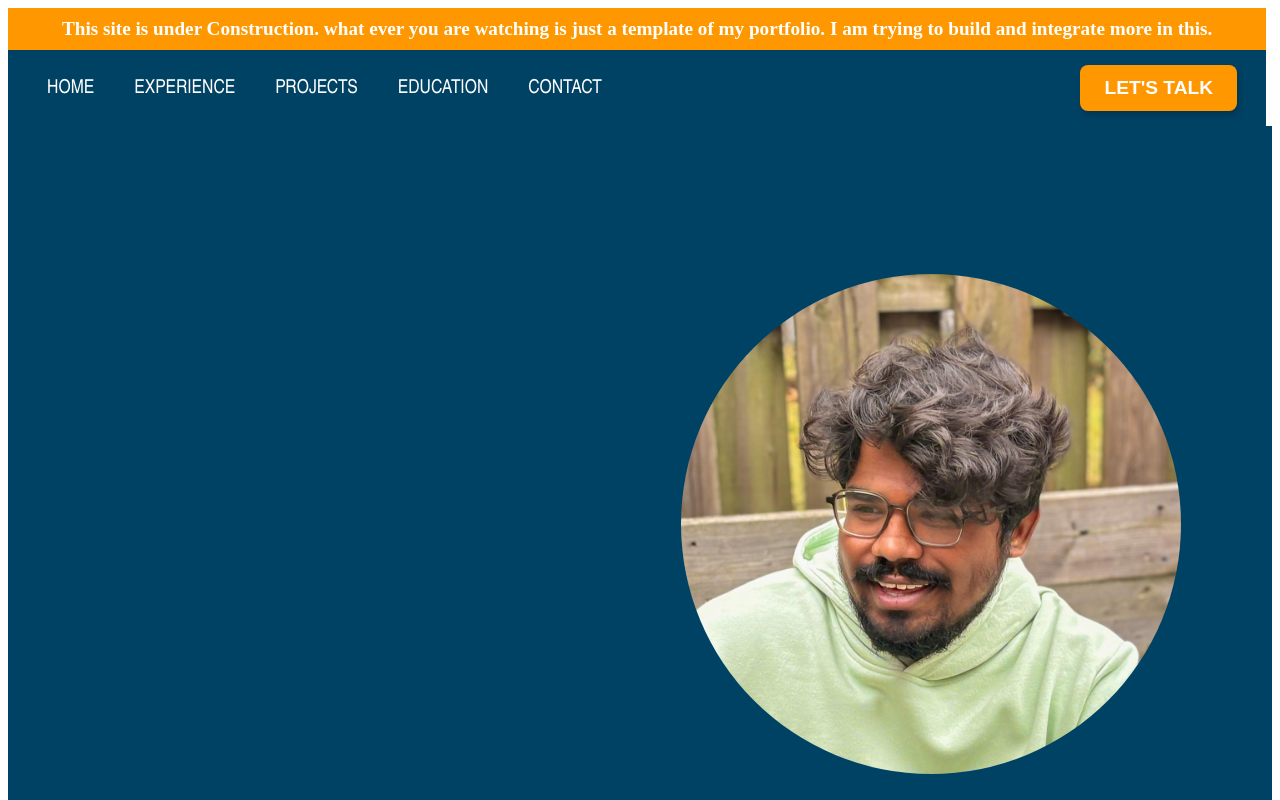
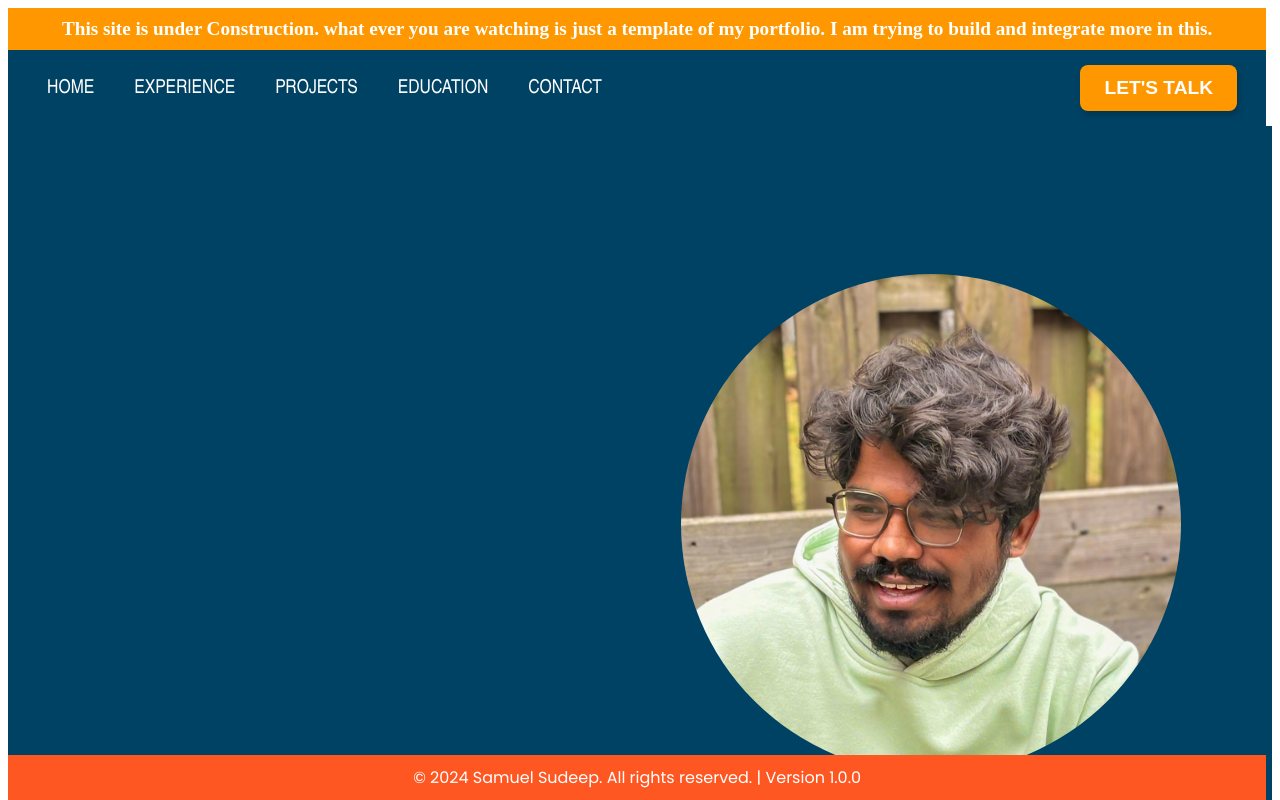
Before and after one commit to SamuelSudeepAyyala/samuel-sudeep-portfolio, an Angular app: page / in a window 1280 px wide. Shown: the top 800 px of the page. Built offline with nearby package versions, Linux system fonts and the light colour scheme.

Commit message:
footer added with version

```diff
--- a/src/app/home/home.component.css
+++ b/src/app/home/home.component.css
@@ -545,3 +545,14 @@ img {
     .custom-alert button:hover {
       background-color: #ff5722;
     }
+.footer {
+  background-color: #ff5722;
+  color: white;
+  text-align: center;
+  padding: 10px;
+  width: 98.3vw;
+  font-size: 1rem;
+  position: fixed;
+  bottom: 0;
+  font-family: 'Poppins', sans-serif;
+}
--- a/src/app/home/home.component.html
+++ b/src/app/home/home.component.html
@@ -365,8 +365,7 @@
     </form>
   </div>
 </section>
-
-
-
-
 <!----End Contact Section---->
+<footer class="footer">
+  <p>© 2024 Samuel Sudeep. All rights reserved. | Version {{ version }}</p>
+</footer>
--- a/src/app/home/home.component.ts
+++ b/src/app/home/home.component.ts
@@ -8,6 +8,7 @@ import { EmailService } from '../../services/email.service';
   standalone: true
 })
 export class HomeComponent implements OnInit {
+  version: string = "1.0.0";
 
   constructor(private emailService: EmailService) { }
 
```
